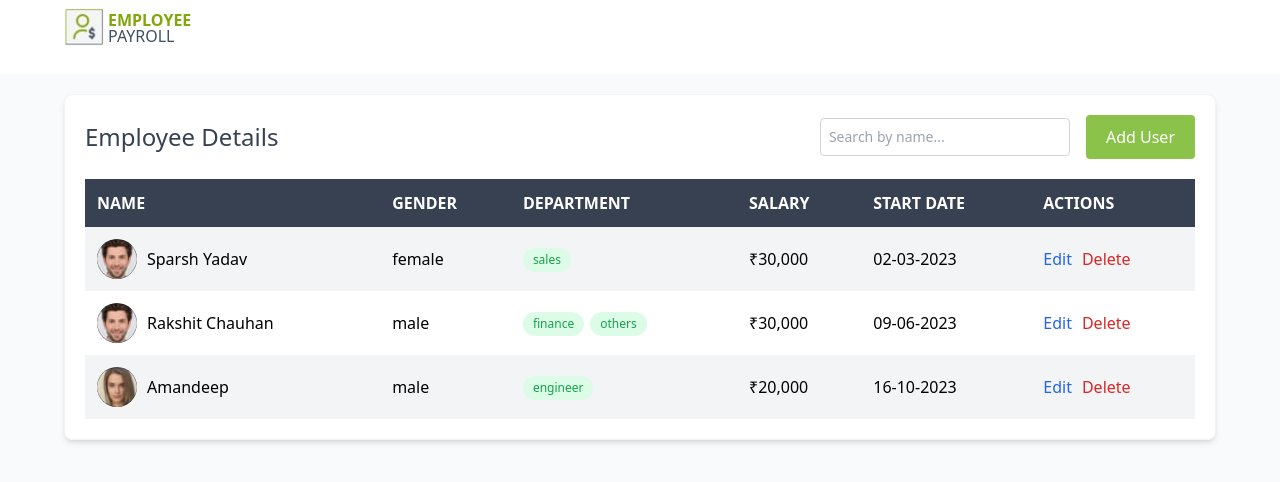
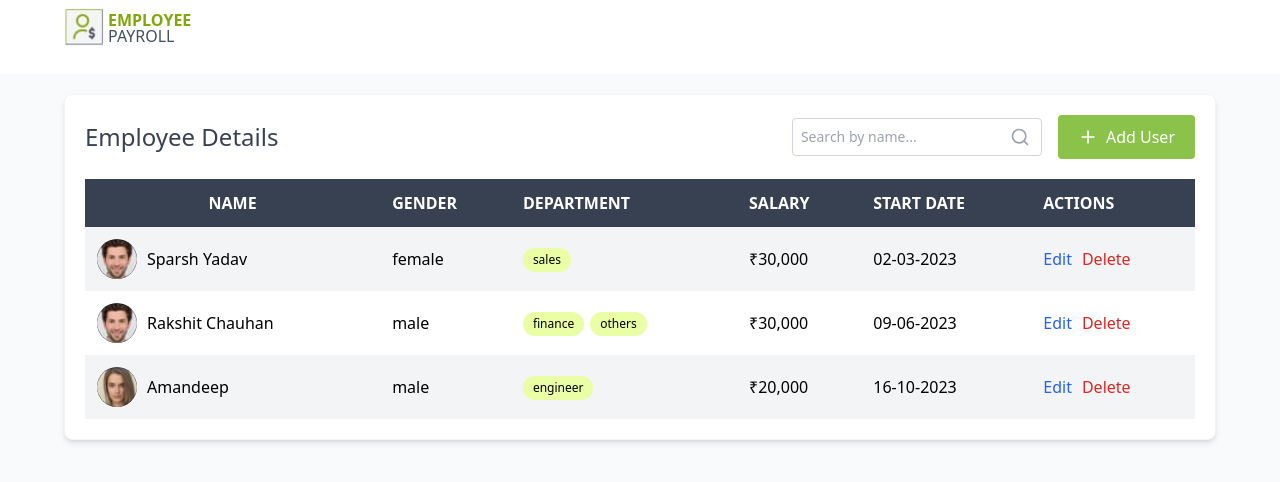
Before and after one commit to sparshyadav/Employee-Payroll-React, a React (Vite) app: page /dashboard in a window 1280 px wide. Shown: the top 482 px of the page. Built offline with nearby package versions, Linux system fonts and the light colour scheme; data requests are answered from the project's data file.

Commit message:
[Sparsh] Refactor: Search Bar, and Add Button Fixed with Search, and Plus Icons

```diff
--- a/src/Component/Dashboard/Dashboard.jsx
+++ b/src/Component/Dashboard/Dashboard.jsx
@@ -1,6 +1,7 @@
 import React, { Component } from 'react';
 import { useNavigate } from 'react-router-dom';
 import Header from '../Header/Header';
+import { Search, Plus } from 'lucide-react'
 
 // Custom HOC to inject navigate into class components
 const withNavigate = (Component) => {
@@ -57,7 +58,7 @@ class Dashboard extends Component {
         }));
         console.log(`Employee with ID ${id} deleted`);
       } catch (error) {
-        alert('Failed to delete employee');
+        console.error('Failed to delete employee', error);
       }
     }
   };
@@ -84,18 +85,24 @@ class Dashboard extends Component {
           <div className="flex flex-col md:flex-row justify-between items-center mb-5 space-y-4 md:space-y-0">
             <h1 className="text-2xl font-normal text-gray-700">Employee Details</h1>
             <div className="flex flex-col md:flex-row items-center gap-4 w-full md:w-auto">
+              <div className="relative flex items-center">
                 <input
                   type="text"
                   id="searchInput"
                   placeholder="Search by name..."
                   value={searchTerm}
                   onChange={this.handleSearch}
-                className="p-2 border border-gray-300 rounded w-full md:w-[250px] text-sm focus:outline-none focus:border-[#82A70C] focus:ring-1 focus:ring-[#82A70C]"
+                  className="p-2 border border-gray-300 rounded w-full md:w-[250px] text-sm focus:outline-none focus:border-[#82A70C] focus:ring-1 focus:ring-[#82A70C] pr-10"
                 />
+                <div className="absolute right-3">
+                  <Search className="text-gray-400 w-5 h-5" />
+                </div>
+              </div>
               <button
                 onClick={this.handleAddUser}
-                className="bg-[#8BC34A] text-white border-none rounded px-5 py-2.5 text-base hover:bg-[#7CB342]"
+                className="flex items-center gap-2 bg-[#8BC34A] text-white border-none rounded px-5 py-2.5 text-base hover:bg-[#7CB342] transition-colors"
               >
+                <Plus className="w-5 h-5" />
                 Add User
               </button>
             </div>
@@ -106,7 +113,7 @@ class Dashboard extends Component {
               <table className="w-full border-collapse">
                 <thead>
                   <tr className="bg-gray-700 text-white">
-                    <th className="p-3 text-left">NAME</th>
+                    <th className="p-3 text-center">NAME</th>
                     <th className="p-3 text-left">GENDER</th>
                     <th className="p-3 text-left">DEPARTMENT</th>
                     <th className="p-3 text-left">SALARY</th>
@@ -149,7 +156,7 @@ class Dashboard extends Component {
                           {employee.departments.map((dept, idx) => (
                             <span
                               key={idx}
-                              className="inline-block bg-green-100 text-green-600 rounded-full px-2.5 py-1 text-xs mr-1.5"
+                              className="inline-block bg-[#E9FEA5] text-black rounded-[13px] px-2.5 py-1 text-xs mr-1.5"
                             >
                               {dept}
                             </span>
```
Lines whose indentation alone changed are shown as unchanged.
